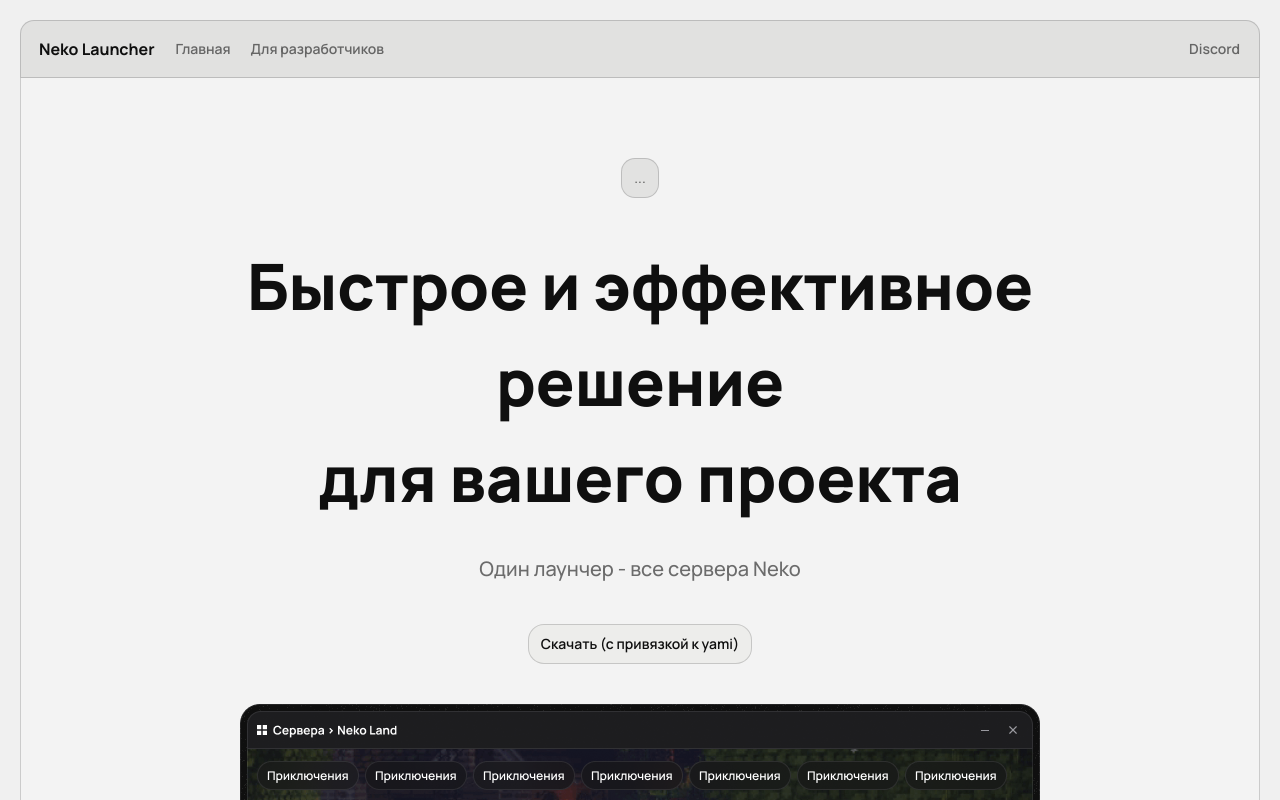
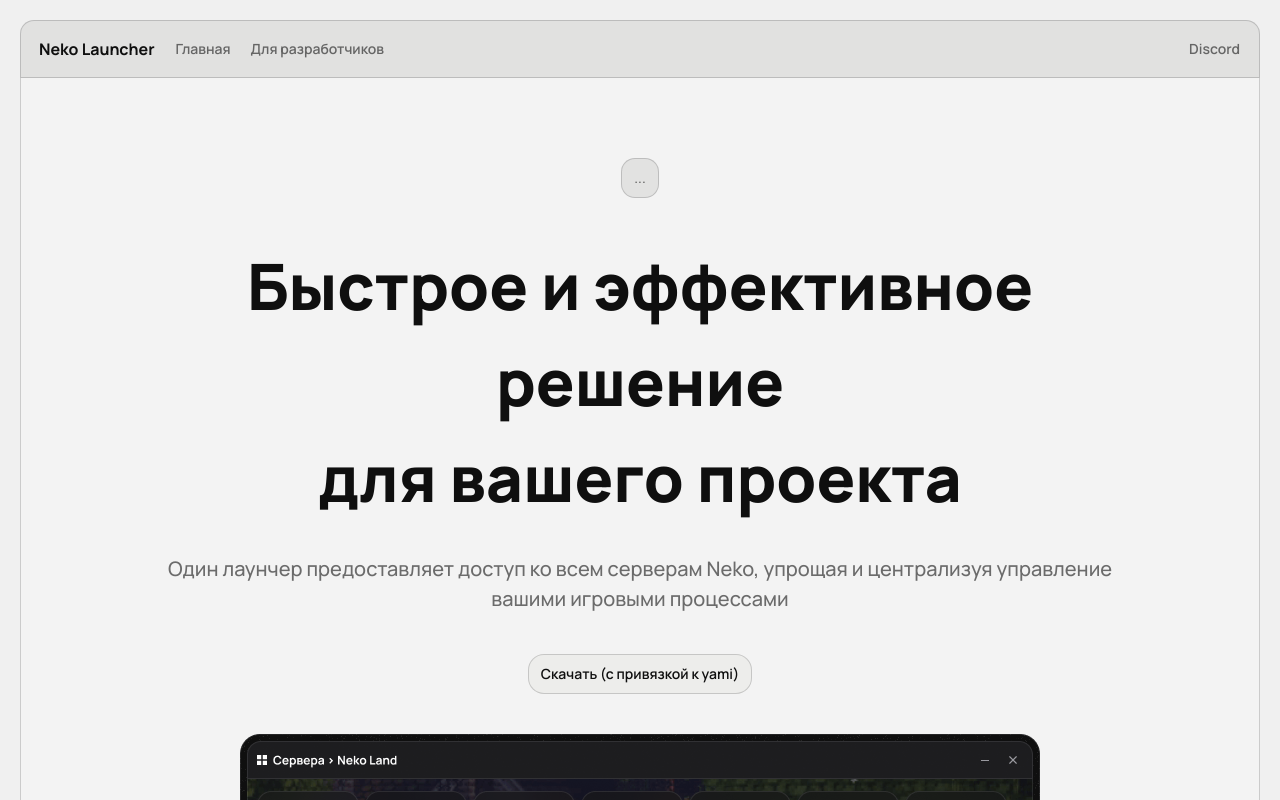
Before and after one commit to michitta/neko-site, a React (Vite) app: page / in a window 1280 px wide. Shown: the top 800 px of the page. Built offline with nearby package versions, Linux system fonts and the light colour scheme; no server answers.

Commit message:
Update page.tsx

```diff
--- a/src/pages/Index/page.tsx
+++ b/src/pages/Index/page.tsx
@@ -35,7 +35,7 @@
             Быстрое и эффективное решение<br />
             для вашего проекта
           </h1>
-          <p>Один лаунчер - все сервера Neko</p>
+          <p>Один лаунчер предоставляет доступ ко всем серверам Neko, упрощая и централизуя управление вашими игровыми процессами</p>
         </div>
         <a href={url}>
           Скачать (с привязкой к yami)
```
